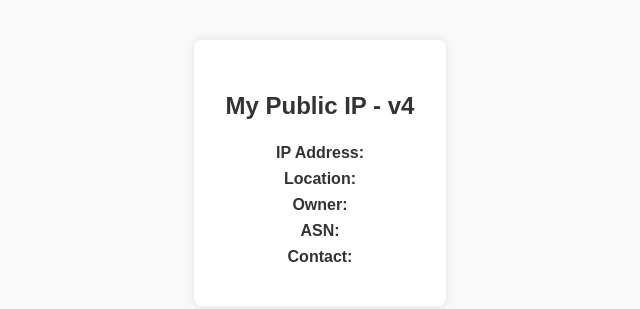
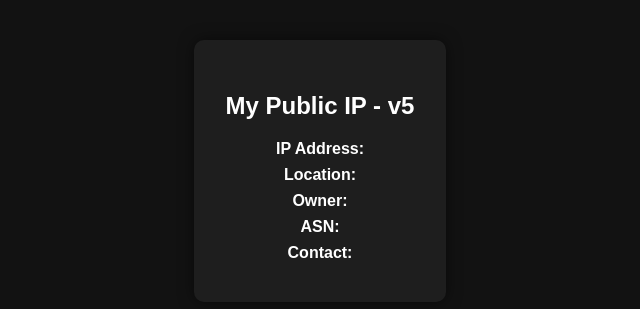
Before and after one commit to mathursunit/myip, a plain HTML site: page index.html in a window 1280 px wide. Shown: the whole page, without its empty margins (320-960 px from the left). Drawn offline with Linux system fonts and the light colour scheme; no server answers.

Commit message:
v5: Reapplied dark theme with all current features

```diff
--- a/index.html
+++ b/index.html
@@ -3,17 +3,18 @@
 <head>
   <meta charset="UTF-8" />
   <meta name="viewport" content="width=device-width, initial-scale=1.0"/>
-  <title>My Public IP - v4</title>
+  <title>My Public IP - v5</title>
   <style>
-    body { font-family: Arial, sans-serif; padding: 2em; background: #f9f9f9; color: #333; text-align: center; }
-    #ipInfo { background: #fff; padding: 2em; margin: auto; display: inline-block; border-radius: 8px; box-shadow: 0 0 10px rgba(0,0,0,0.1); }
-    h2 { margin-bottom: 1em; }
-    p { margin: 0.5em 0; }
+    body { font-family: Arial, sans-serif; background: #121212; color: #e0e0e0; padding: 2em; text-align: center; }
+    #ipInfo { background: #1e1e1e; padding: 2em; border-radius: 10px; box-shadow: 0 0 15px rgba(0,0,0,0.5); display: inline-block; max-width: 600px; }
+    h2 { color: #ffffff; }
+    p { margin: 0.5em 0; color: #cccccc; }
+    strong { color: #ffffff; }
   </style>
 </head>
 <body>
   <div id="ipInfo">
-    <h2>My Public IP - v4</h2>
+    <h2>My Public IP - v5</h2>
     <p><strong>IP Address:</strong> <span id="ip"></span></p>
     <p><strong>Location:</strong> <span id="location"></span></p>
     <p><strong>Owner:</strong> <span id="owner"></span></p>
```
